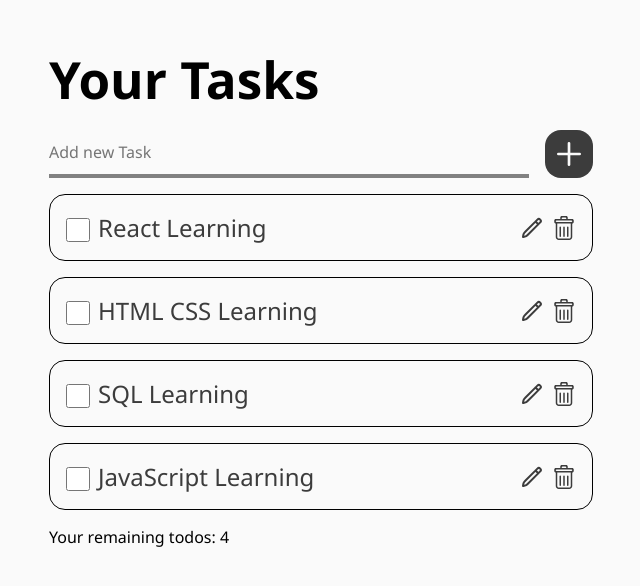
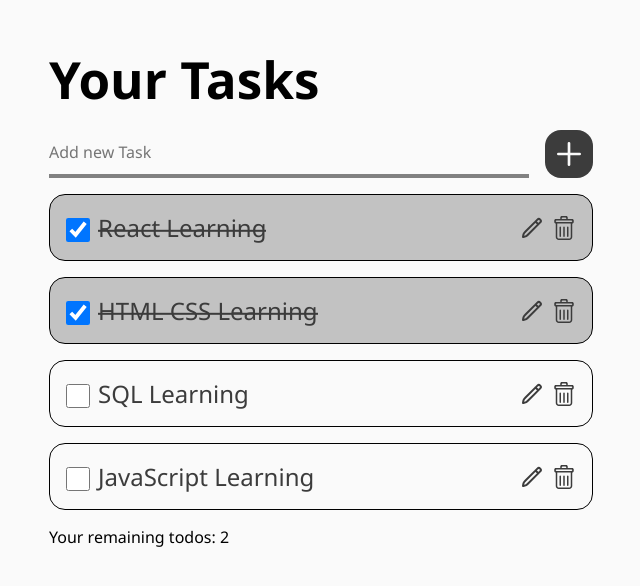
Before and after one commit to bagoesihsant/react-checkpoint-todo-list-app, a React (Vite) app: page / in a window 1280 px wide. Shown: the part 112-698 px from the top of the page, without its empty margins (319-959 px from the left). Built offline with nearby package versions, Linux system fonts and the light colour scheme.

Commit message:
Set several initial tasks to finished for UI testing, implementing backbone for tasks filter context and reducer.

```diff
--- a/src/components/Input.jsx
+++ b/src/components/Input.jsx
@@ -1,4 +1,13 @@
-export function Input({inputType, inputName, inputId, placeholder, value, handleChange, handleKeyDown}) {
+export function Input({
+    inputType,
+    inputName,
+    inputId,
+    placeholder,
+    value,
+    handleChange,
+    handleKeyDown,
+    checked,
+}) {
 
     if (inputType === "text") {
         return (
@@ -22,6 +31,7 @@ export function Input({inputType, inputName, inputId, placeholder, value, handle
                 name={inputName}
                 id={inputId}
                 onChange={handleChange}
+                checked={checked}
             />
         )
     }
--- a/src/components/ListItem.jsx
+++ b/src/components/ListItem.jsx
@@ -93,7 +93,7 @@ export function ListItem({task, handleDelete, handleError}){
 
     return (
         <li className="todo-list-item">
-            <Input inputType="checkbox" inputName="todo-item-cbox" inputId={`todo-item-cbox-${task.id}`} handleChange={handleFinishTask} />
+            <Input inputType="checkbox" inputName="todo-item-cbox" inputId={`todo-item-cbox-${task.id}`} handleChange={handleFinishTask} checked={task.finished} />
             {
                 !isEdit.cond ?
                 (<span>{task.task}</span>) :
--- a/src/contexts/TasksContext.js
+++ b/src/contexts/TasksContext.js
@@ -2,3 +2,6 @@ import { createContext } from "react";
 
 export const TasksContext = createContext(null);
 export const TasksDispatchContext = createContext(null);
+
+export const FilterTasksContext = createContext(null);
+export const FilterTasksDispatchContext = createContext(null);
--- a/src/contexts/TasksProvider.jsx
+++ b/src/contexts/TasksProvider.jsx
@@ -2,7 +2,12 @@
 import { useReducer, useContext } from "react";
 
 // Import Context
-import { TasksContext, TasksDispatchContext } from "./TasksContext";
+import {
+    TasksContext,
+    TasksDispatchContext,
+    FilterTasksContext,
+    FilterTasksDispatchContext,
+} from "./TasksContext";
 
 // Import Reducer Function(s) Neccesities
 // Import Datas
@@ -10,13 +15,18 @@ import { initialTasks } from '../datas/datas'
 
 export function TasksProvider({children}){
 
-    const [tasks, dispatch] = useReducer(tasksReducer, initialTasks);
+    const [tasks, tasksDispatch] = useReducer(tasksReducer, initialTasks);
+    const [filterTasks, filterTasksDispatch] = useReducer(filterTasksReducer, "all");
 
     return (
         <>
             <TasksContext value={tasks}>
-                <TasksDispatchContext value={dispatch}>
-                    {children}
+                <TasksDispatchContext value={tasksDispatch}>
+                    <FilterTasksContext value={filterTasks}>
+                        <FilterTasksDispatchContext value={filterTasksDispatch}>
+                            {children}
+                        </FilterTasksDispatchContext>
+                    </FilterTasksContext>
                 </TasksDispatchContext>
             </TasksContext>
         </>
@@ -33,7 +43,15 @@ export function useTasksDispatch(){
     return useContext(TasksDispatchContext);
 }
 
-// Reducer Function
+export function useFilterTasks(){
+    return useContext(FilterTasksContext);
+}
+
+export function useFilterTasksDispatch(){
+    return useContext(FilterTasksDispatchContext);
+}
+
+// Tasks Reducer Function
 function tasksReducer(tasks, action) {
 
     switch(action.type) {
@@ -70,3 +88,24 @@ function tasksReducer(tasks, action) {
     }
 
 }
+
+// Filter Tasks Reducer
+function filterTasksReducer(tasks, action){
+
+    switch(action.type) {
+
+        case 'finished' : {
+
+        }
+
+        case 'unfinished' : {
+
+        }
+
+        default: {
+
+        }
+
+    }
+
+}
--- a/src/datas/datas.js
+++ b/src/datas/datas.js
@@ -1,6 +1,6 @@
 export const initialTasks = [
-    {id: 1, task: 'React Learning', finished: false},
-    {id: 2, task: 'HTML CSS Learning', finished: false},
+    {id: 1, task: 'React Learning', finished: true},
+    {id: 2, task: 'HTML CSS Learning', finished: true},
     {id: 3, task: 'SQL Learning', finished: false},
     {id: 4, task: 'JavaScript Learning', finished: false},
 ]
```
Also changed, not shown: src/components/App.jsx (+0 -13 lines).
